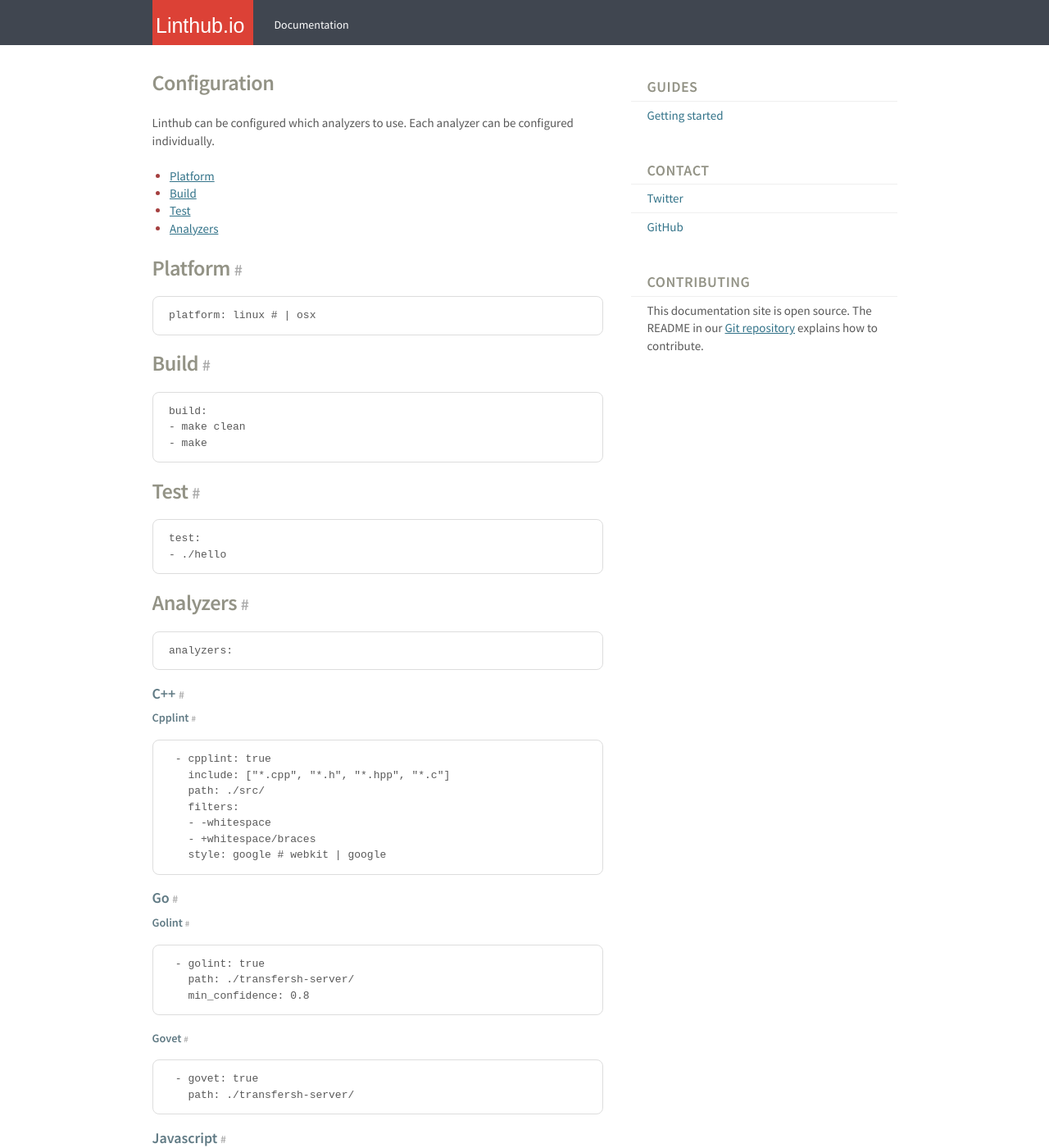
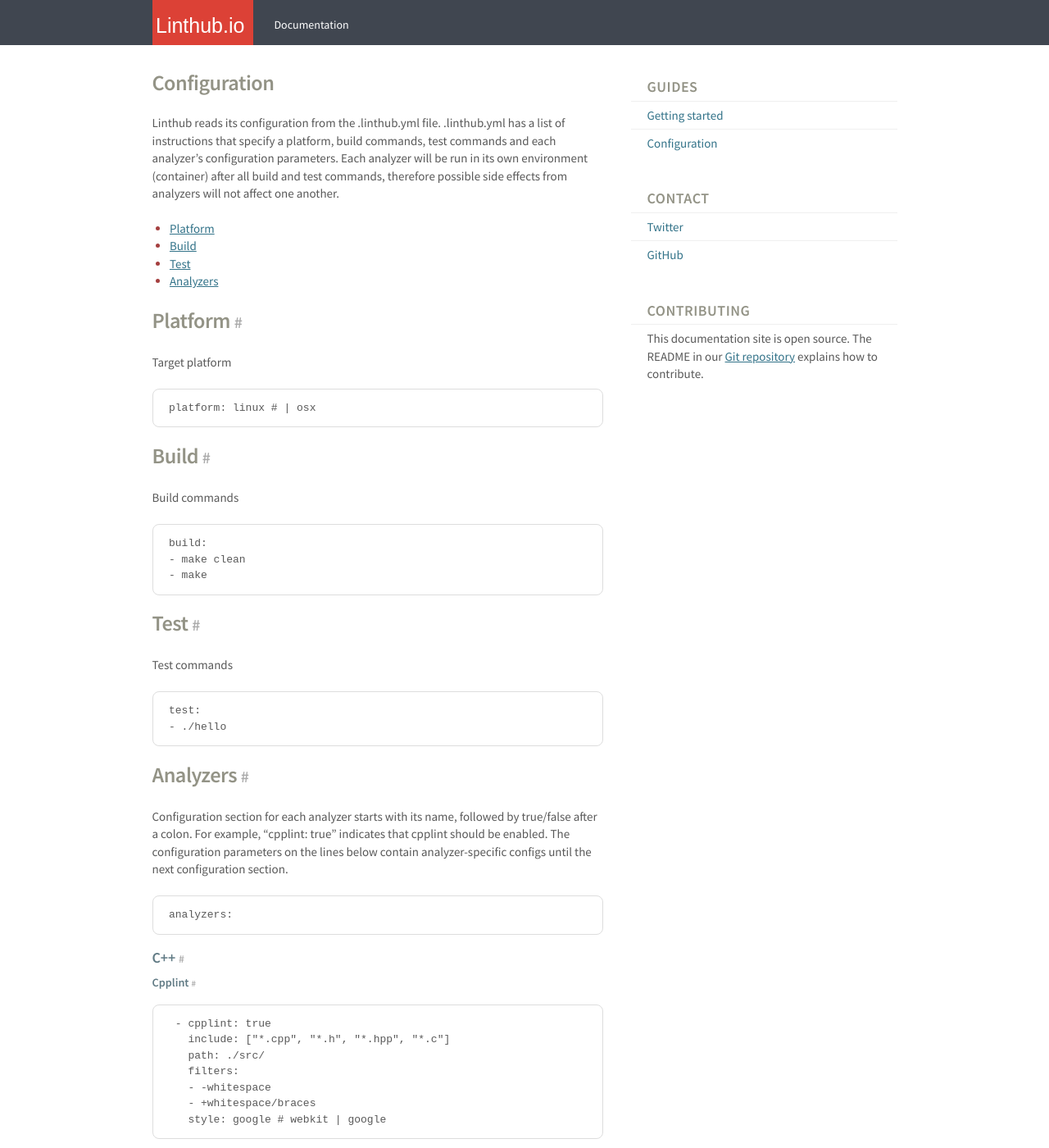
Before and after one commit to Linthub/docs-linthub-io, a Jekyll site: the page built from user/configuration.md, in a window 1280 px wide and 1400 px high. Shown: the whole window at 82% size. Built offline with Jekyll 4.4.1, drawn with Linux system fonts in a browser that asks for light colours; nearby versions of some CDN libraries; Markdown is read by kramdown in place of the engine named in the settings.

Commit message:
adding configuration changes

````diff
--- a/_layouts/en.html
+++ b/_layouts/en.html
@@ -42,6 +42,7 @@
             <h2>Guides</h2>
             <ul>
               <li><a href="/user/getting-started/">Getting started</a></li>
+              <li><a href="/user/configuration/">Configuration</a></li>
             </ul>
 
 
--- a/user/configuration.md
+++ b/user/configuration.md
@@ -4,17 +4,19 @@ layout: en
 permalink: /user/configuration/
 ---
 
-Linthub can be configured which analyzers to use. Each analyzer can be configured individually.
+Linthub reads its configuration from the .linthub.yml file. .linthub.yml has a list of instructions that specify a platform, build commands, test commands and each analyzer's configuration parameters. Each analyzer will be run in its own environment (container) after all build and test commands, therefore possible side effects from analyzers will not affect one another.
 
 <div id="toc"></div>
 
 ## Platform
+Target platform
 
 ```
 platform: linux # | osx
 ```
 
 ## Build
+Build commands
 
 ```
 build:
@@ -23,12 +25,15 @@ build:
 ```
 
 ## Test
+Test commands
+
 ```
 test:
 - ./hello
 ```
 
 ## Analyzers
+Configuration section for each analyzer starts with its name, followed by true/false after a colon. For example, "cpplint: true" indicates that cpplint should be enabled. The configuration parameters on the lines below contain analyzer-specific configs until the next configuration section.
 
 ```
 analyzers:
````
